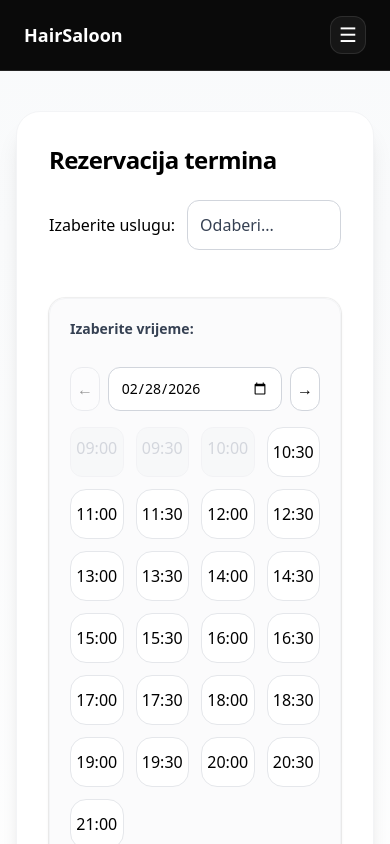
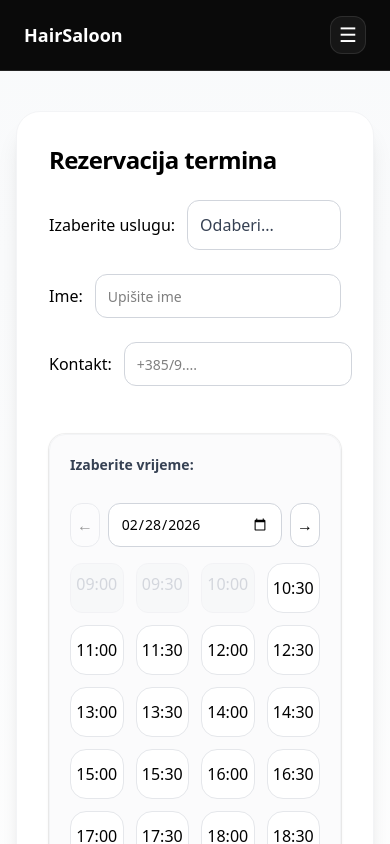
Before and after one commit to FilipMaric192/HairSaloon, a React (Vite) app in the folder web/: page /booking in a window 390 px wide. Shown: the top 844 px of the page. Built offline with nearby package versions, Linux system fonts and the light colour scheme; no server answers.

Commit message:
extend reservation schema with name and phone fields

```diff
--- a/web/src/pages/bookingPage.jsx
+++ b/web/src/pages/bookingPage.jsx
@@ -7,6 +7,8 @@
   const [service, setService] = useState("");
   const [error, setError] = useState("");
   const [bookedTimes, setBookedTimes] = useState([]);
+  const [name, setName] = useState("");
+  const [phone, setPhone] = useState("");
 
   const getTodayString = () => {
     const d = new Date();
@@ -83,6 +85,12 @@
       setError("Odaberite vrijeme!");
       return;
     }
+    if (!name.trim()) {
+      setError("Upišite ime");
+    }
+    if (!phone.trim()) {
+      setError("Upišite broj telefona");
+    }
 
     try {
       const response = await fetch("http://localhost:5000/api/reservations", {
@@ -90,7 +98,7 @@
         headers: {
           "Content-Type": "application/json",
         },
-        body: JSON.stringify({ service, date, time }),
+        body: JSON.stringify({ service, date, time, name, phone }),
       });
 
       const data = await response.json();
@@ -173,6 +181,30 @@
               </div>
             </div>
 
+            <div className="flex items-center gap-3">
+              <label>Ime:</label>
+              <input
+                value={name}
+                onChange={(e) => {
+                  setName(e.target.value);
+                }}
+                className="flex-1 h-11 text-sm bg-white focus:outline-none focus:ring-2 focus:ring-black/20 focus:border-gray-400 px-3 py-2 rounded-xl border border-gray-300"
+                placeholder="Upišite ime"
+              ></input>
+            </div>
+
+            <div className="flex items-center gap-3">
+              <label>Kontakt:</label>
+              <input
+                value={phone}
+                onChange={(e) => {
+                  setPhone(e.target.value);
+                }}
+                className="flex-1 h-11 text-sm bg-white focus:outline-none focus:ring-2 focus:ring-black/20 focus:border-gray-400 px-3 py-2 rounded-xl border border-gray-300"
+                placeholder="+385/9...."
+              ></input>
+            </div>
+
             <div className="mt-6 w-full rounded-2xl bg-gray-50/70 border border-gray-100 p-5 shadow-sm ring-1 ring-black/5">
               <p className="text-sm font-semibold text-gray-700 mb-3">
                 Izaberite vrijeme:
```
Also changed, not shown: 2 other files (tests, documents, lock files or other folders).
